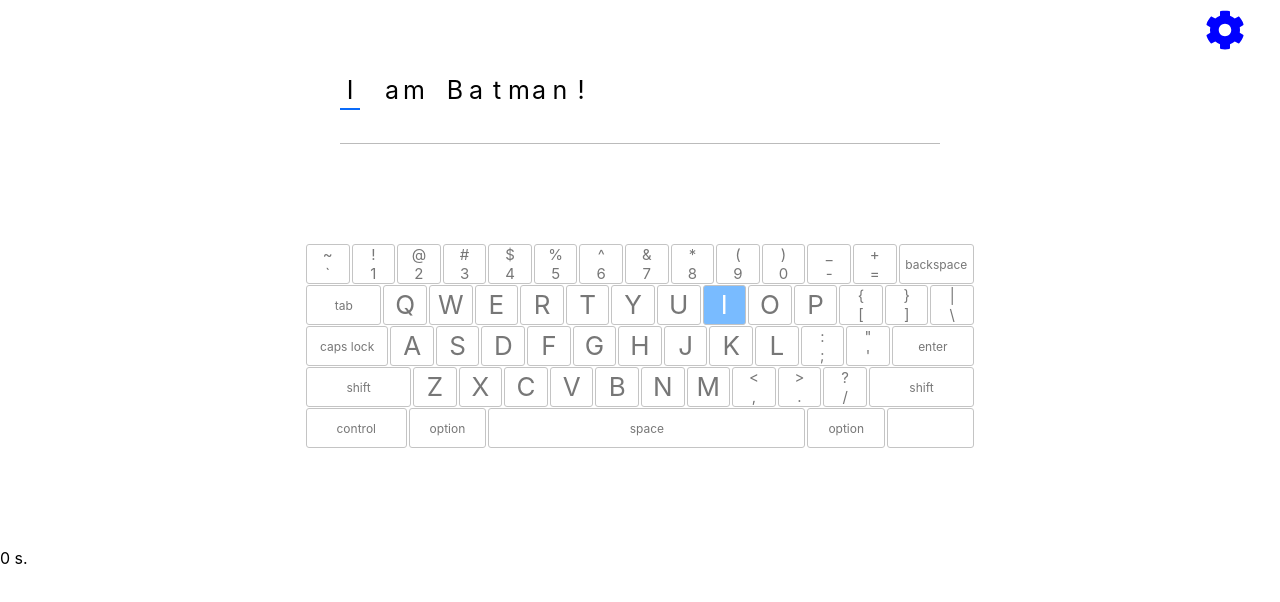
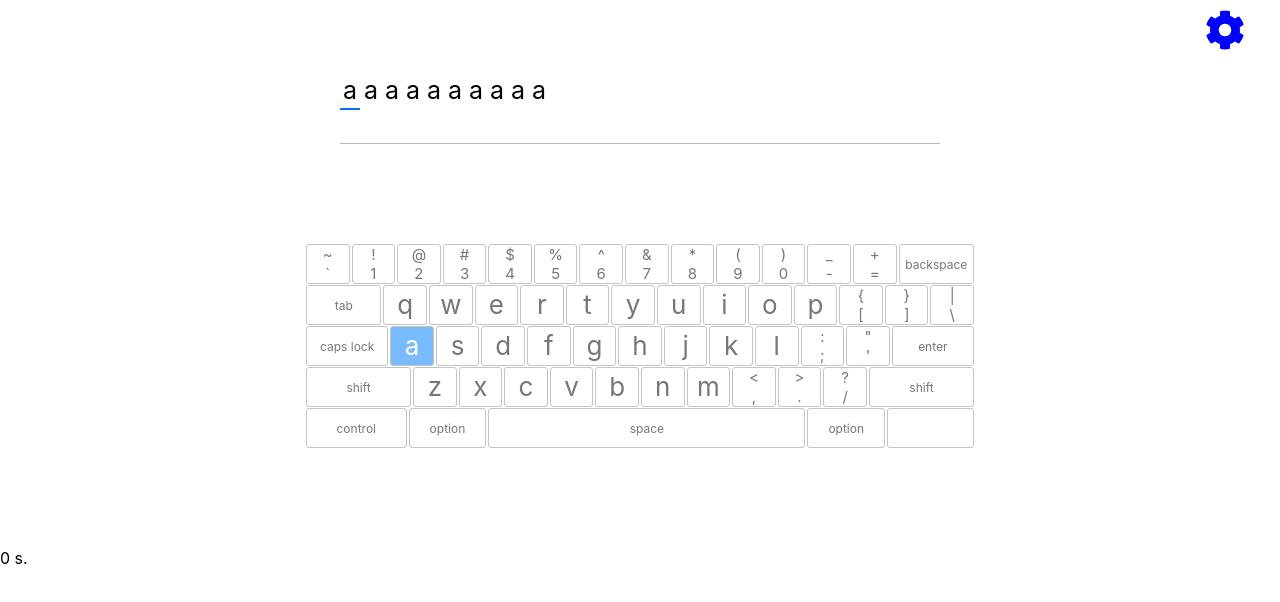
Before and after one commit to Kirill222/keyboard, a React (Create React App) app: page / in a window 1280 px wide. Shown: the top 602 px of the page. Built offline with nearby package versions, Linux system fonts and the light colour scheme.

Commit message:
Fix bug with highlighting key on SHIFT press

```diff
--- a/src/App.js
+++ b/src/App.js
@@ -7,7 +7,7 @@ import Progressbar from './components/Progressbar/Progressbar'
 import Accuracy from './components/Statistics/Accuracy'
 import Timer from './components/Statistics/Timer'
 
-let task = 'I am Batman!'
+let task = 'aaaaaaaaaa'
 let mapTask = task.split('').map((l) => {
   return { status: '', symbol: l }
 })
@@ -112,9 +112,9 @@ function App() {
     if (!e.repeat) {
       !isMuted && audioRef.current.play()
 
-      if (e.key === task[currentIndex].symbol) {
+      if (e.key === task[currentIndex].symbol && e.key !== 'Shift') {
         task[currentIndex].status = 'hit'
-      } else {
+      } else if (e.key !== task[currentIndex].symbol && e.key !== 'Shift') {
         task[currentIndex].status = 'miss'
       }
 
--- a/src/index.js
+++ b/src/index.js
@@ -5,7 +5,7 @@ import App from './App'
 
 const root = ReactDOM.createRoot(document.getElementById('root'))
 root.render(
-  // <React.StrictMode>
-  <App />
-  // </React.StrictMode>
+  <React.StrictMode>
+    <App />
+  </React.StrictMode>
 )
```
